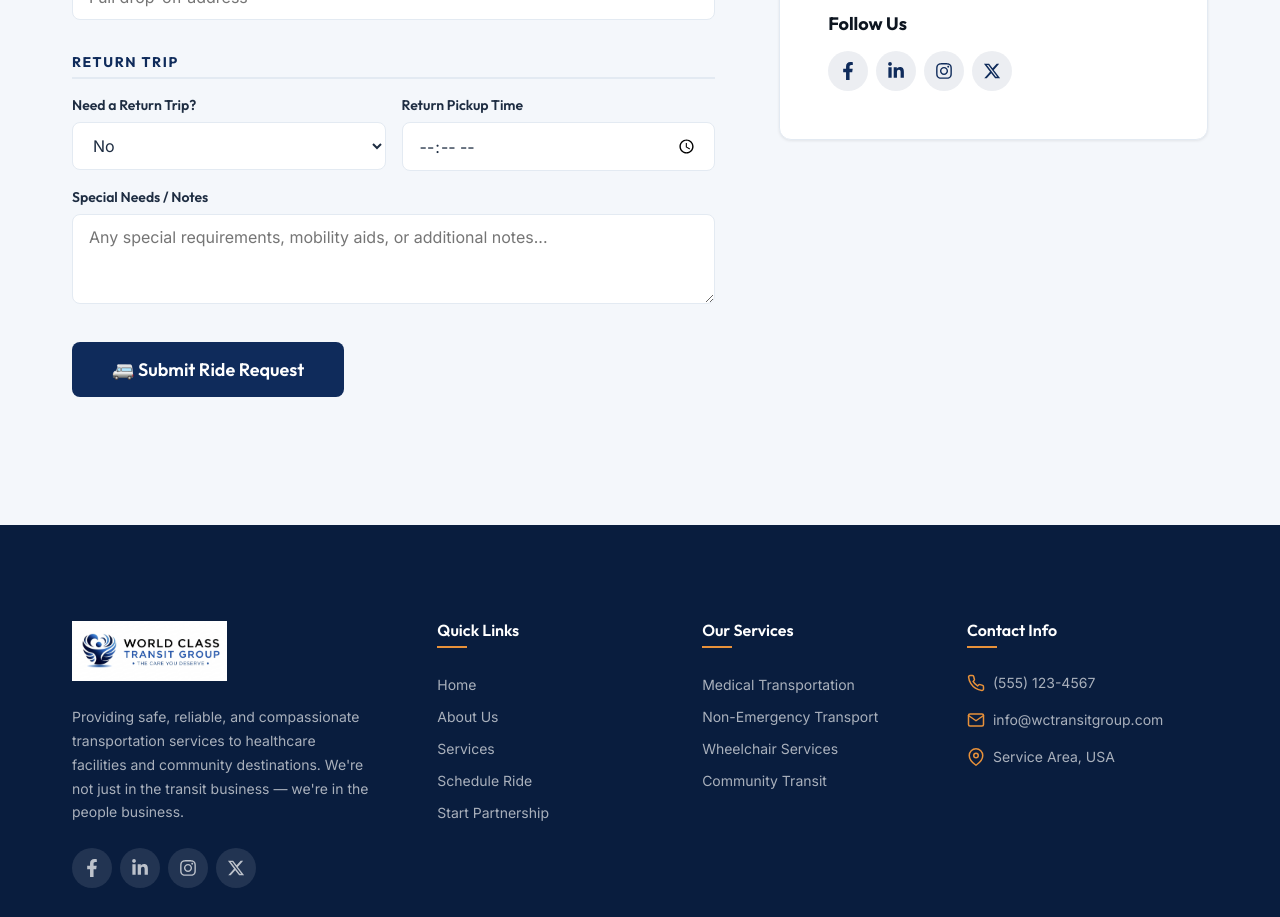
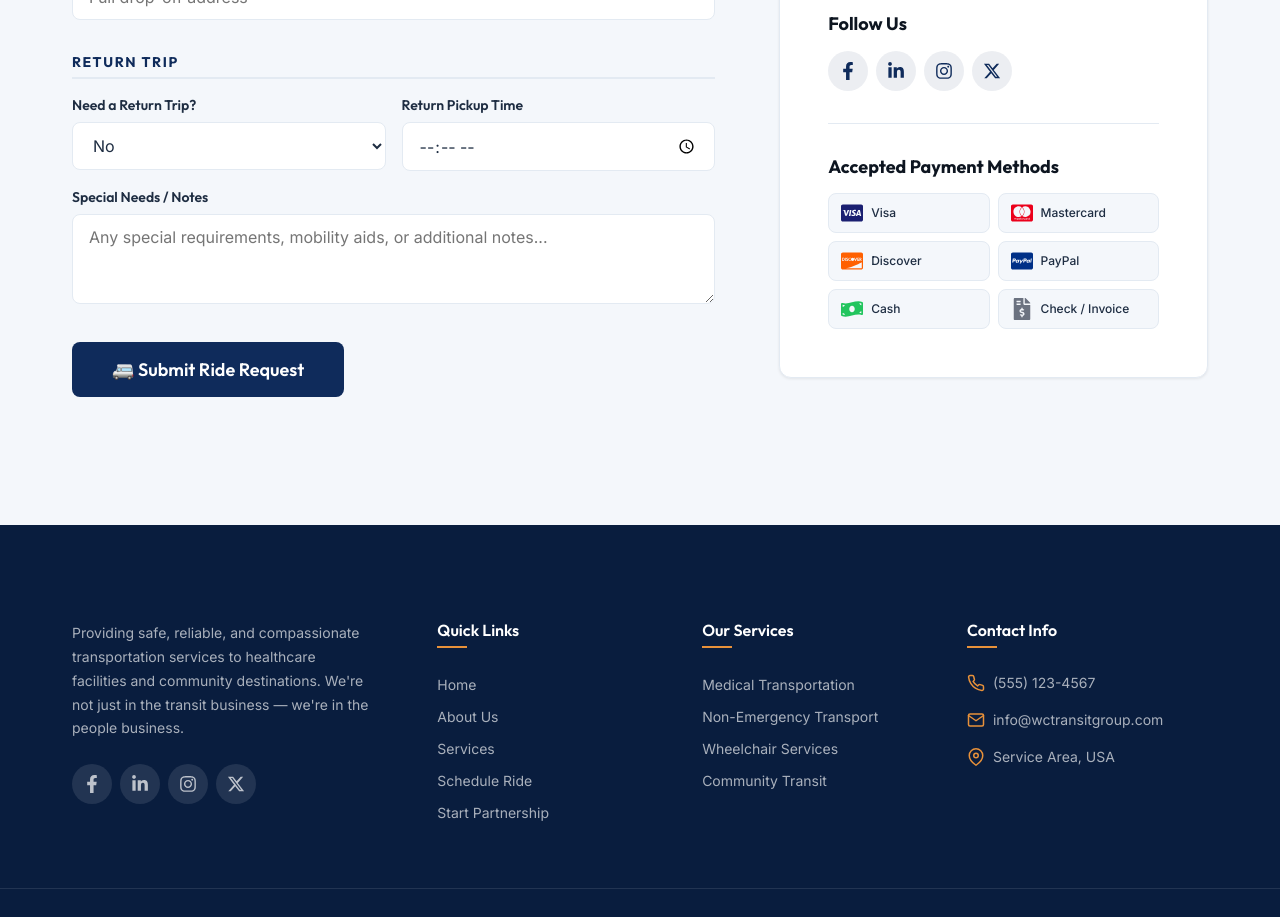
Before and after one commit to TalalNad/World-Class-Transit, a React (Vite) app in the folder frontend/: page /contact in a window 1280 px wide. Shown: the part 2060-2977 px from the top of the page. Built offline with nearby package versions, Linux system fonts and the light colour scheme.

Commit message:
added payment method

```diff
--- a/frontend/src/components/Footer/Footer.jsx
+++ b/frontend/src/components/Footer/Footer.jsx
@@ -1,7 +1,6 @@
 import { Link } from 'react-router-dom';
 import { FiPhone, FiMail, FiMapPin } from 'react-icons/fi';
 import SocialIcons from '../SocialIcons';
-import LogoImg from '../../assets/logo.png';
 import './Footer.css';
 
 const Footer = () => {
@@ -14,9 +13,6 @@ const Footer = () => {
           <div className="footer__grid">
             {/* Brand column */}
             <div className="footer__col footer__col--brand">
-              <div className="footer__logo">
-                <img src={LogoImg} alt="World Class Transit Group" className="footer__logo-img" />
-              </div>
               <p className="footer__brand-desc">
                 Providing safe, reliable, and compassionate transportation services
                 to healthcare facilities and community destinations. We&apos;re not just
--- a/frontend/src/pages/Contact/Contact.css
+++ b/frontend/src/pages/Contact/Contact.css
@@ -316,6 +316,67 @@
   color: var(--color-secondary);
 }
 
+/* ---- Payment Methods ---- */
+.payment-methods {
+  list-style: none;
+  padding: 0;
+  margin: 0;
+  display: grid;
+  grid-template-columns: 1fr 1fr;
+  gap: var(--space-sm);
+}
+
+.payment-methods__item {
+  display: flex;
+  align-items: center;
+  gap: var(--space-sm);
+  padding: 8px 12px;
+  border-radius: var(--radius-md);
+  background: var(--color-off-white, #f8f9fa);
+  border: 1px solid var(--color-light-gray);
+  transition: all var(--transition-fast);
+}
+
+.payment-methods__item:hover {
+  border-color: var(--color-secondary);
+  background: rgba(26, 175, 184, 0.04);
+}
+
+.payment-methods__item span {
+  font-size: var(--fs-xs);
+  font-weight: var(--fw-medium);
+  color: var(--color-charcoal);
+}
+
+.payment-methods__icon {
+  font-size: 22px;
+  flex-shrink: 0;
+}
+
+.payment-methods__icon--visa {
+  color: #1A1F71;
+}
+
+.payment-methods__icon--mastercard {
+  color: #EB001B;
+}
+
+.payment-methods__icon--discover {
+  color: #FF6000;
+}
+
+.payment-methods__icon--paypal {
+  color: #003087;
+}
+
+.payment-methods__icon--cash {
+  color: #22C55E;
+}
+
+.payment-methods__icon--invoice {
+  color: #6B7280;
+}
+
 /* ---- Responsive ---- */
 @media (max-width: 1024px) {
   .contact-cards__grid {
--- a/frontend/src/pages/Contact/Contact.jsx
+++ b/frontend/src/pages/Contact/Contact.jsx
@@ -1,5 +1,6 @@
 import { useState, useRef } from 'react';
 import { FiPhone, FiMail, FiMapPin, FiClock } from 'react-icons/fi';
+import { FaCcVisa, FaCcMastercard, FaCcDiscover, FaMoneyBillWave, FaFileInvoiceDollar, FaCcPaypal } from 'react-icons/fa';
 import emailjs from '@emailjs/browser';
 import HeroSection from '../../components/HeroSection';
 import SectionHeading from '../../components/SectionHeading';
@@ -366,6 +367,36 @@ SPECIAL NEEDS / NOTES
 
                 <h4>Follow Us</h4>
                 <SocialIcons variant="default" />
+
+                <div className="contact-info-card__divider" />
+
+                <h4>Accepted Payment Methods</h4>
+                <ul className="payment-methods" id="payment-methods-list">
+                  <li className="payment-methods__item">
+                    <FaCcVisa className="payment-methods__icon payment-methods__icon--visa" />
+                    <span>Visa</span>
+                  </li>
+                  <li className="payment-methods__item">
+                    <FaCcMastercard className="payment-methods__icon payment-methods__icon--mastercard" />
+                    <span>Mastercard</span>
+                  </li>
+                  <li className="payment-methods__item">
+                    <FaCcDiscover className="payment-methods__icon payment-methods__icon--discover" />
+                    <span>Discover</span>
+                  </li>
+                  <li className="payment-methods__item">
+                    <FaCcPaypal className="payment-methods__icon payment-methods__icon--paypal" />
+                    <span>PayPal</span>
+                  </li>
+                  <li className="payment-methods__item">
+                    <FaMoneyBillWave className="payment-methods__icon payment-methods__icon--cash" />
+                    <span>Cash</span>
+                  </li>
+                  <li className="payment-methods__item">
+                    <FaFileInvoiceDollar className="payment-methods__icon payment-methods__icon--invoice" />
+                    <span>Check / Invoice</span>
+                  </li>
+                </ul>
               </div>
             </div>
           </div>
--- a/frontend/src/pages/Home/Home.jsx
+++ b/frontend/src/pages/Home/Home.jsx
@@ -90,7 +90,7 @@ const Home = () => {
                 passenger.
               </p>
               <p className="home-about__text">
-                Whether it&apos;s a routine medical appointment, ongoing treatment, or community
+                Whether it&apos;s a routine medical appointment, ongoing treatment, or medical courier
                 services, our professionally trained drivers ensure you arrive safely,
                 comfortably, and on time.
               </p>
```
